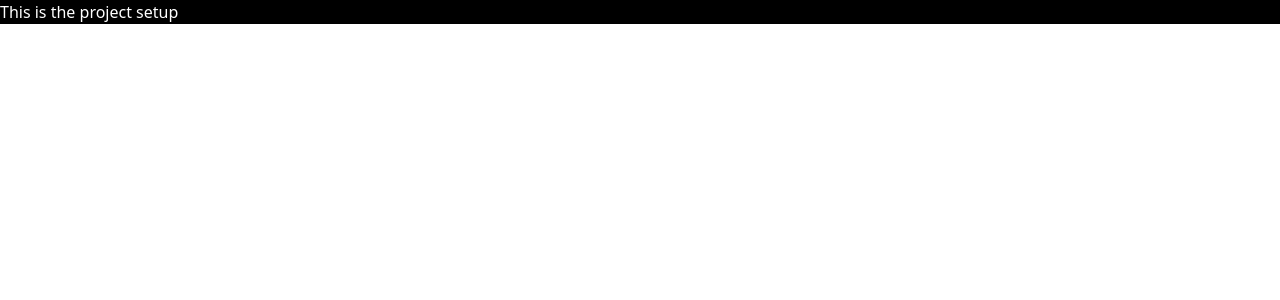
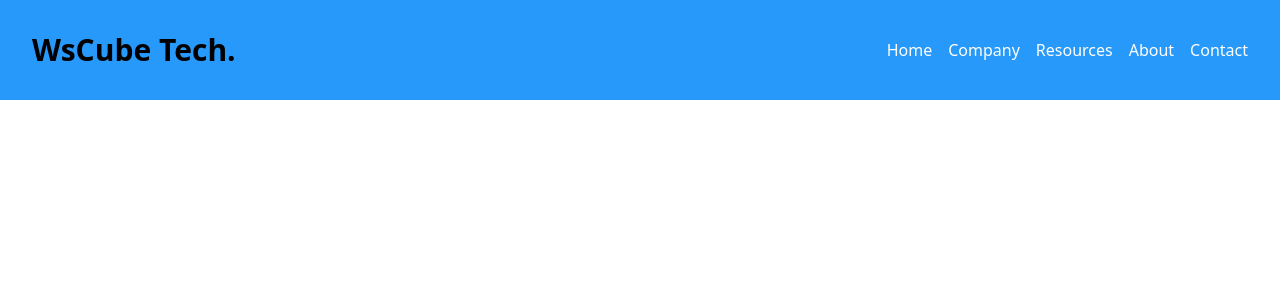
Before and after one commit to sudeepSubedi01/Company-Website, a React (Vite) app: page / in a window 1280 px wide. Shown: the top 300 px of the page. Built offline with nearby package versions, Linux system fonts and the light colour scheme.

Commit message:
Header added

```diff
--- a/package.json
+++ b/package.json
@@ -12,7 +12,8 @@
   "dependencies": {
     "react": "^18.2.0",
     "react-dom": "^18.2.0",
-    "react-icons": "^5.2.0"
+    "react-icons": "^5.2.0",
+    "react-router-dom": "^6.23.0"
   },
   "devDependencies": {
     "@types/react": "^18.2.66",
--- a/src/App.jsx
+++ b/src/App.jsx
@@ -1,10 +1,11 @@
 import './App.css'
+import Header from './components/Header.jsx'
 
 function App() {
 
   return (
     <>
-      <div className="bg-black text-white">This is the project setup</div>
+      <Header/>
     </>
   )
 }
--- /dev/null
+++ b/src/components/Header.jsx
@@ -0,0 +1,38 @@
+import React, { useState } from 'react'
+import { FaBars } from "react-icons/fa";
+import { IoIosClose } from "react-icons/io";
+
+const Header = () => {
+  const [sidebar, setSidebar] = useState(true)
+  return (
+    <div className='bg-[#2699fb] p-8'>
+      <div className="max-w-[1240px] mx-auto flex justify-between items-center">
+        <div className='font-bold text-3xl'>WsCube Tech.</div>
+        {
+          sidebar ?
+            <FaBars className='text-white text-2xl md:hidden block' onClick={()=>{setSidebar(!sidebar)}}/>
+            :
+            <IoIosClose className='text-white text-3xl' onClick={()=>{setSidebar(!sidebar)}} />
+        }
+
+        {/*  */}
+        <ul className='hidden md:flex gap-4 text-white '>
+          <a href="#"><li>Home</li></a>
+          <a href="#"><li>Company</li></a>
+          <a href="#"><li>Resources</li></a>
+          <a href="#"><li>About</li></a>
+          <a href="#"><li>Contact</li></a>
+        </ul>
+        <ul className={`md:hidden text-white fixed bg-black top-[100px] w-full h-screen duration-1000 left-[${sidebar ? '0px': '-100%'}]`}>
+          <a href="#"><li className='p-4'>Home</li></a>
+          <a href="#"><li className='p-4'>Company</li></a>
+          <a href="#"><li className='p-4'>Resources</li></a>
+          <a href="#"><li className='p-4'>About</li></a>
+          <a href="#"><li className='p-4'>Contact</li></a>
+        </ul>
+      </div>
+    </div>
+  )
+}
+
+export default Header
```
Also changed, not shown: 1 other file (tests, documents, lock files or other folders).
